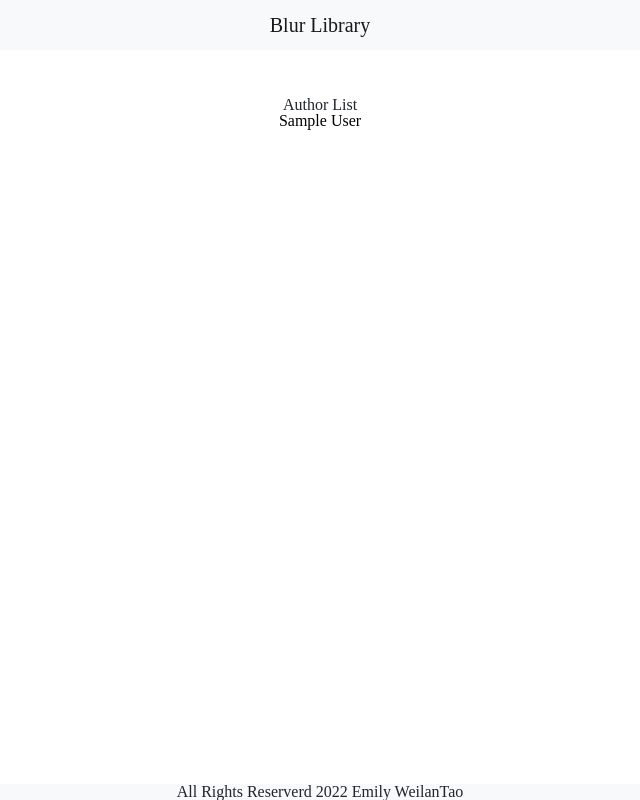
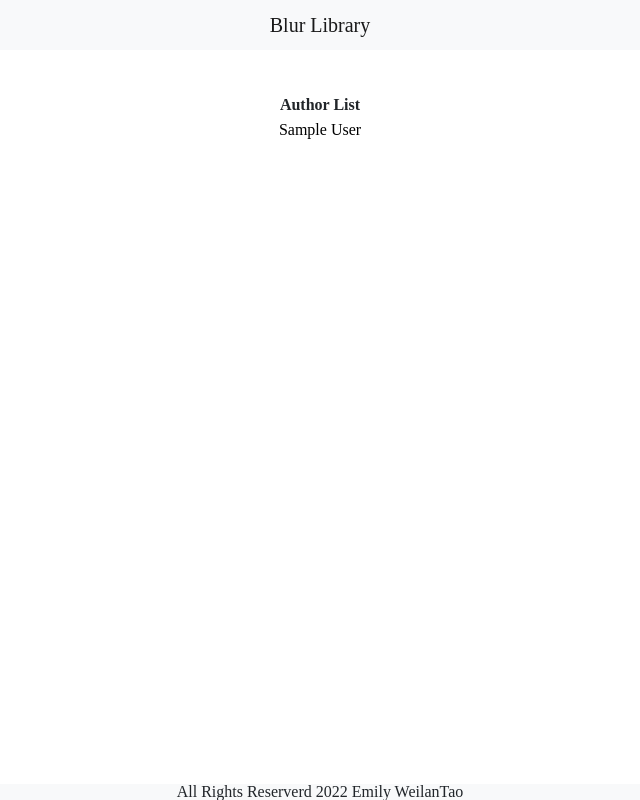
Before and after one commit to WeilanTao/LibraryWebsite, a Django app: page / in a window 1280 px wide. Shown: the whole page, without its empty margins (320-960 px from the left). Run offline with Django 4.2, Linux system fonts and the light colour scheme; tables that the repository leaves empty hold one stand-in row (values such as "Sample post"); some libraries are stand-ins or nearby versions.

Commit message:
authors list

```diff
--- a/Library/static/books/css/authorslist.css
+++ b/Library/static/books/css/authorslist.css
@@ -2,9 +2,15 @@
   color: black;
 }
 
+.title {
+  text-align: center;
+  padding-bottom: 1%;
+  font-weight: bold;
+}
+
 .authorslist {
   /* background-color: red; */
-  height: 100%;
+  height: 90%;
   margin: 0 auto;
   overflow-y: auto;
   text-align: center;
--- a/Library/static/css/base.css
+++ b/Library/static/css/base.css
@@ -14,7 +14,7 @@
 /* This is the area for all content plugins */
 .container {
   width: 70%;
-  margin: 1% 15% 1% 15%;
+  margin: 0 15% 0 15%;
   height: 80%;
   /* background-color: green; */
 }
--- a/Library/templates/books/authorslist.html
+++ b/Library/templates/books/authorslist.html
@@ -2,8 +2,8 @@
 
 <link rel="stylesheet" href="{% static 'books/css/authorslist.css'%}" />
 {% endblock %} {% block content %}
+<div class="title">Author List</div>
 <div class="authorslist">
-  <h1>Author List</h1>
   <ul>
     {%for author in authors%}
     <li>
```
